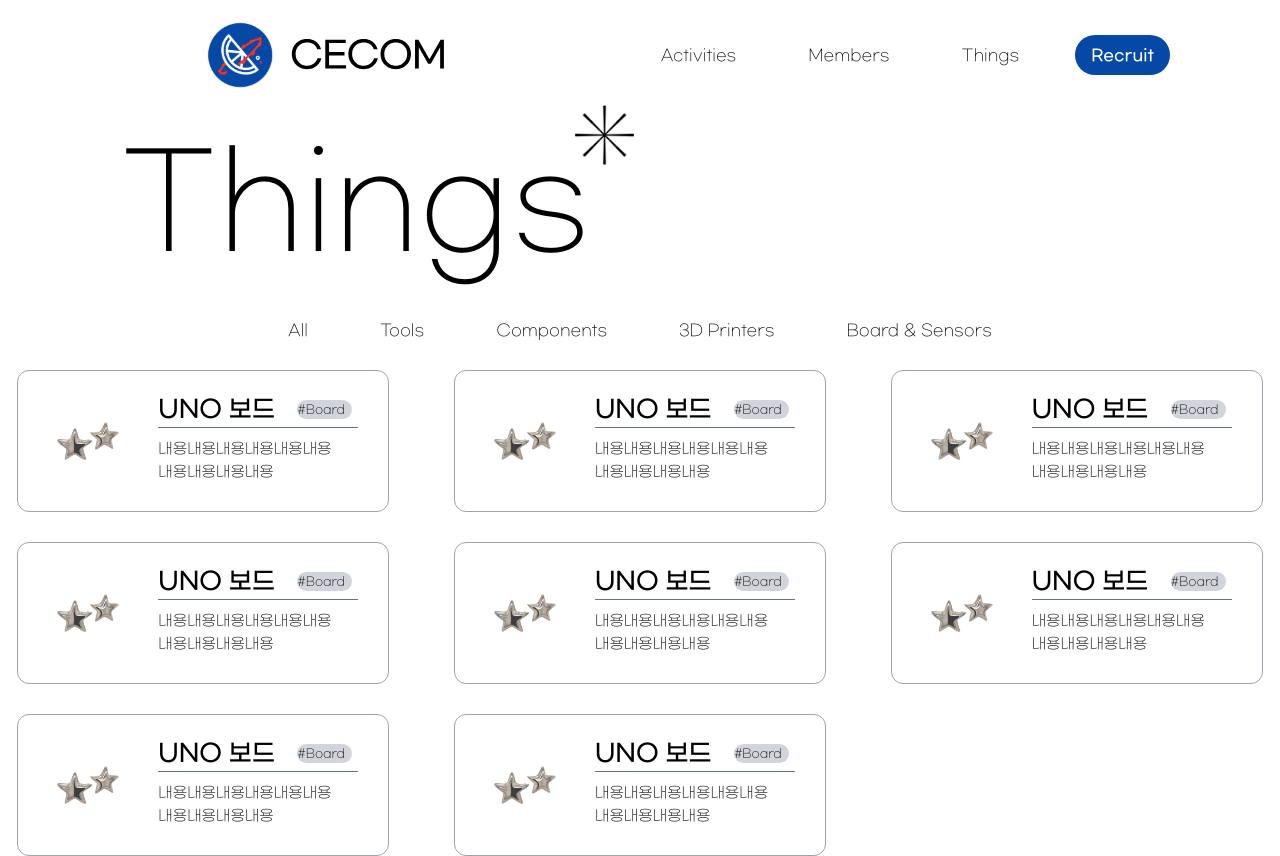
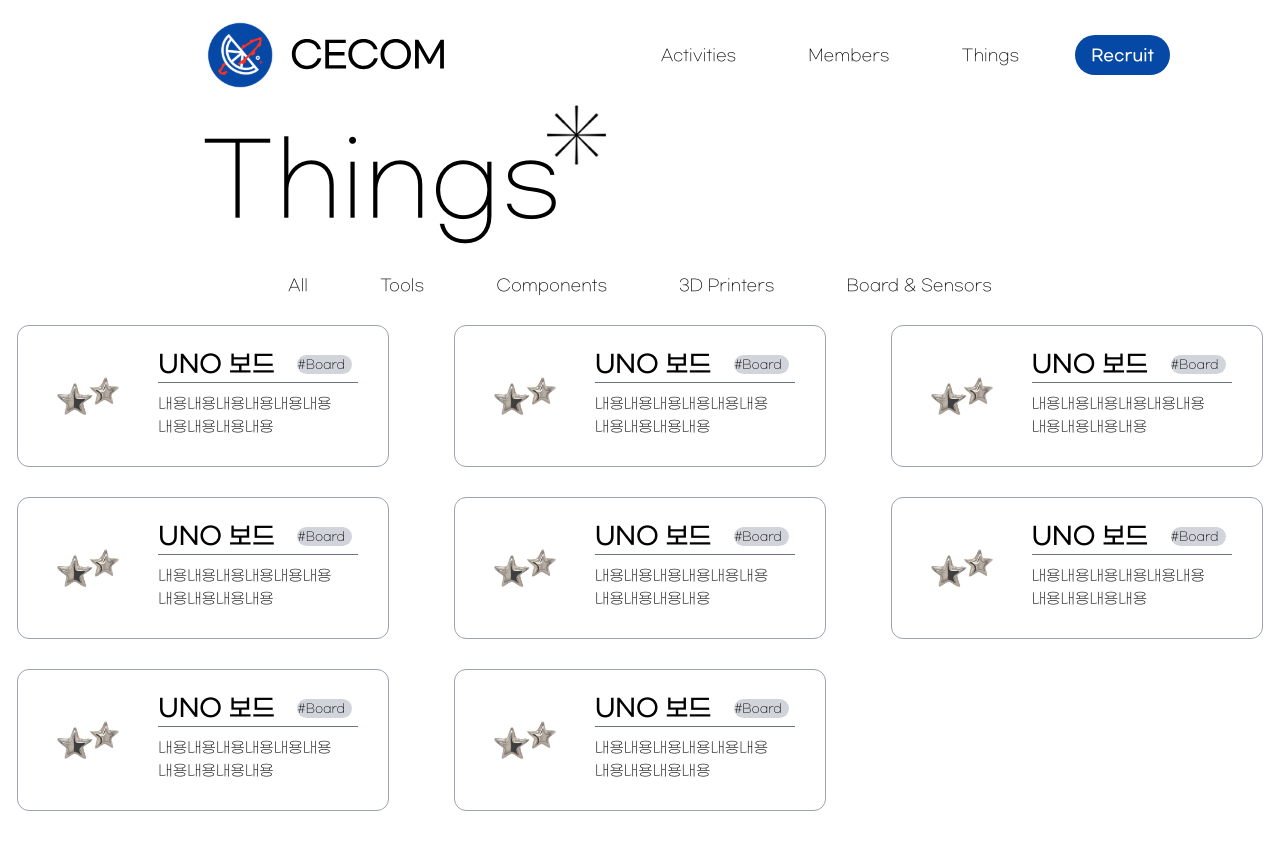
Before and after one commit to CECOM-CAU/CECOM_Web, a Next.js app: page /things in a window 1280 px wide. After the commit the page ends 811 px from the top, so only its background shows below. Built offline with nearby package versions, Linux system fonts and the light colour scheme.

Commit message:
Update PageTitle.tsx : modify title left margin

```diff
--- a/src/app/_components/PageTitle.tsx
+++ b/src/app/_components/PageTitle.tsx
@@ -6,7 +6,7 @@ interface Props{
 const PageTitle = ({children}:Props) => {
     return (
         <div className="flex flex-row mt-[95px] ">
-            <p className="text-[130px] mt-[10px] ml-[120px]">{children}</p>
+            <p className="text-[100px] mt-[10px] ml-[200px]">{children}</p>
             <img className="h-[60px] ml-[-15px] mt-[10px]" src="/Titlelogo.png" alt="Titlelogo"/>
         </div>
     );
```
